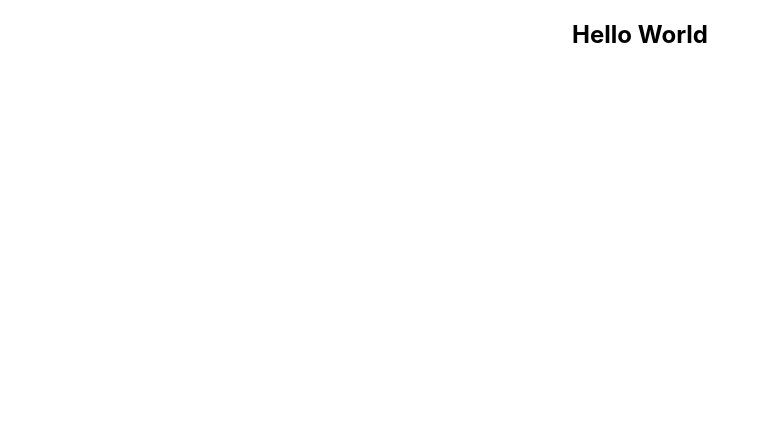
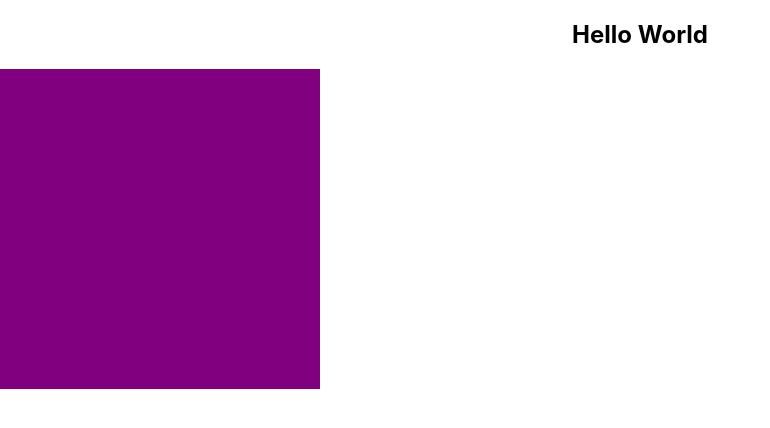
Before and after one commit to mahamahmood/color-boxes, a React (Create React App) app: page / in a window 1280 px wide. Shown: the top 428 px of the page, without its empty margins (0-770 px from the left). Built offline with nearby package versions, Linux system fonts and the light colour scheme.

Commit message:
created Box component and showed one static color box. next create a helper method to use in handleClick

```diff
--- a/src/App.js
+++ b/src/App.js
@@ -1,4 +1,5 @@
 import React, { Component } from 'react';
+import Box from './Box';
 import './App.css';
 
 class App extends Component {
@@ -6,6 +7,7 @@ class App extends Component {
     return (
       <div className="App">
         <h2>Hello World</h2>
+        <Box />
       </div>
     );
   }
--- /dev/null
+++ b/src/Box.css
@@ -0,0 +1,4 @@
+.Box {
+    height: 20em;
+    width: 20em;
+}
--- /dev/null
+++ b/src/Box.js
@@ -0,0 +1,24 @@
+import React, { Component } from 'react';
+import './Box.css';
+
+class Box extends Component {
+    static defaultProps = {
+        allColor: ['purple', 'magenta', 'lilac', 'pink']
+    }
+    constructor(props) {
+        super(props);
+        this.state = { color: 'purple'};
+        this.handleClick = this.handleClick.bind(this);
+    }
+    handleClick() {
+
+    }
+    render() {
+        return (
+            <div className="Box" style={{ backgroundColor: this.state.color }} onClick={this.handleClick}>
+            </div>
+        );
+    }
+}
+
+export default Box;
```
